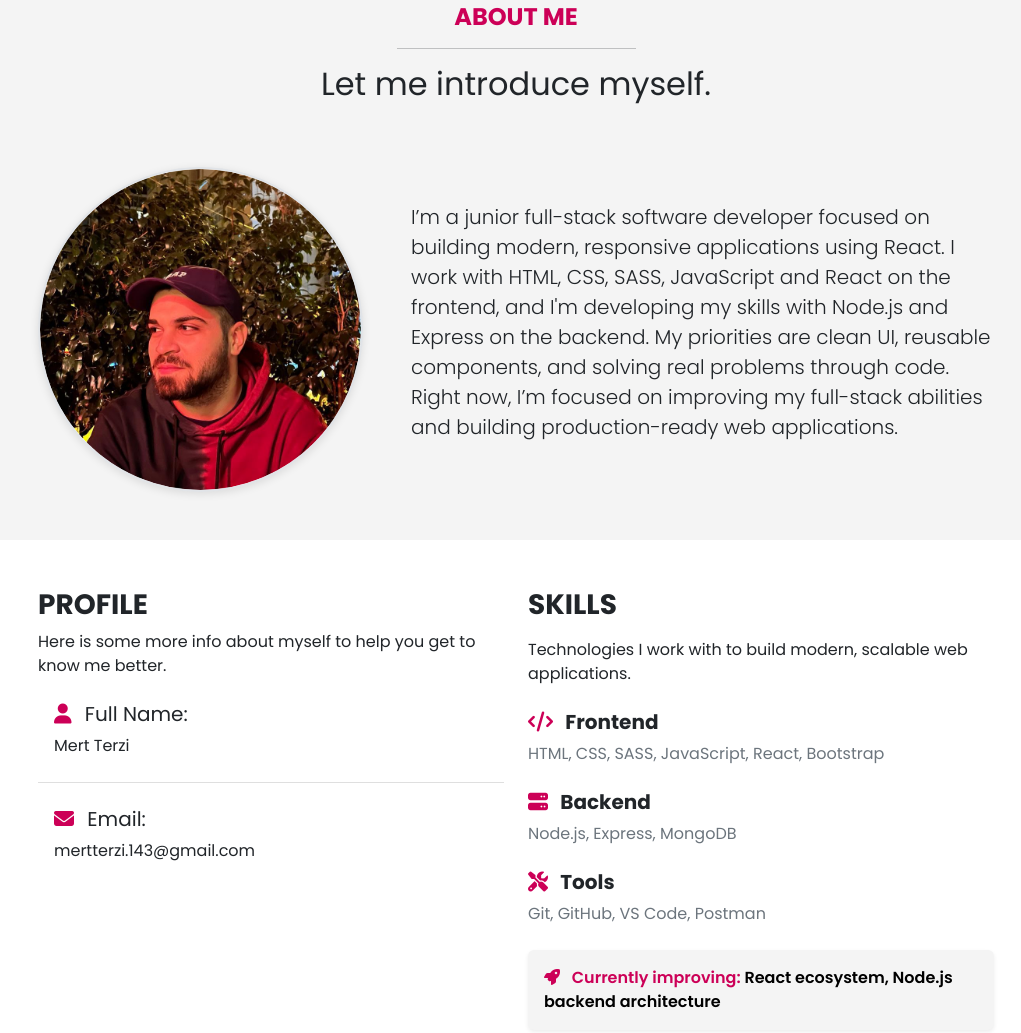
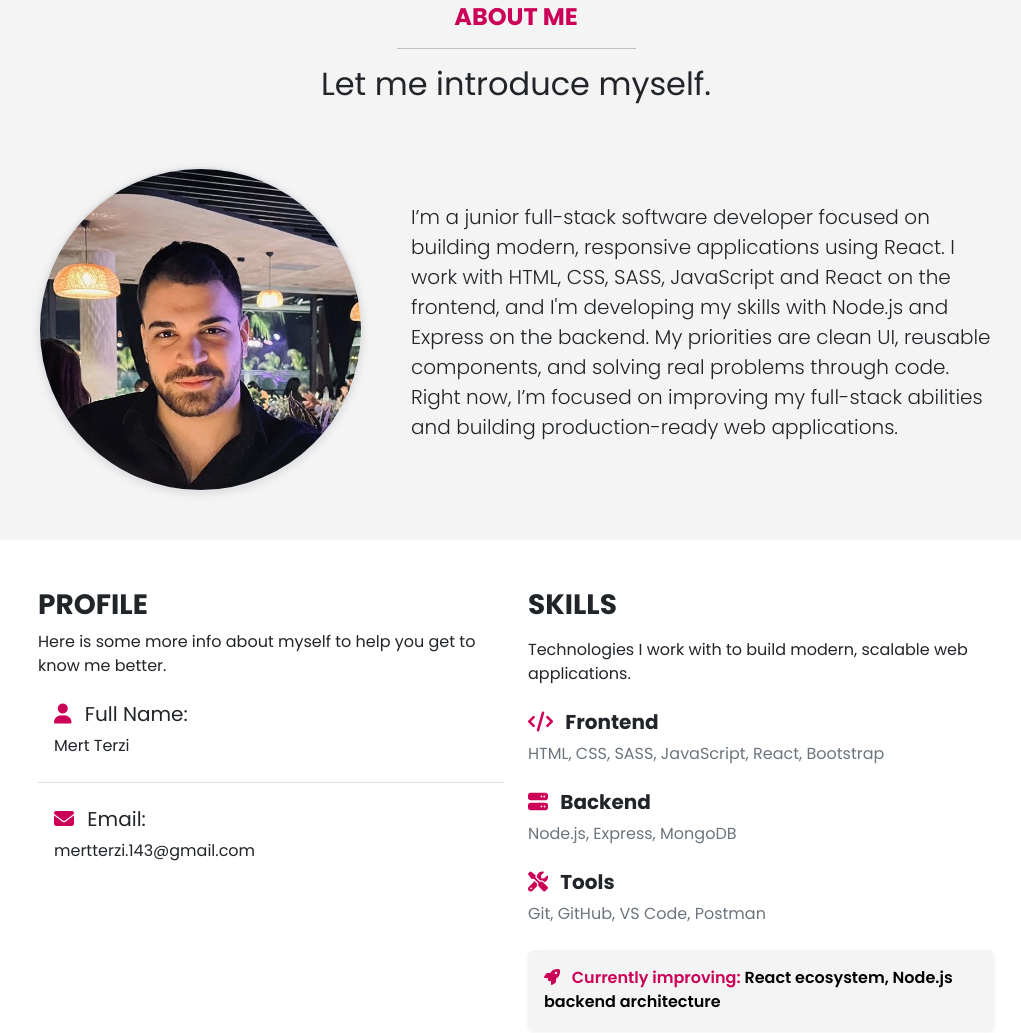
Before and after one commit to mterzii/PortfolioWebSite, a website: page index.html in a window 1280 px wide. Shown: the part 845-1878 px from the top of the page, without its empty margins (124-1145 px from the left). Drawn offline with nearby package versions, Linux system fonts and the light colour scheme.

Commit message:
pp eklendi

```diff
--- a/index.html
+++ b/index.html
@@ -102,7 +102,7 @@
 
           <div class="about-content d-flex gap-5 align-items-center h-100">
             <img
-              src="./images/ŞapkalıFoto .jpg"
+              src="./images/fotopp.jpg"
               alt="Mert Terzi"
               class="about-img avatar-user"
             />
```
Also changed, not shown: images/fotopp.jpg (added).
